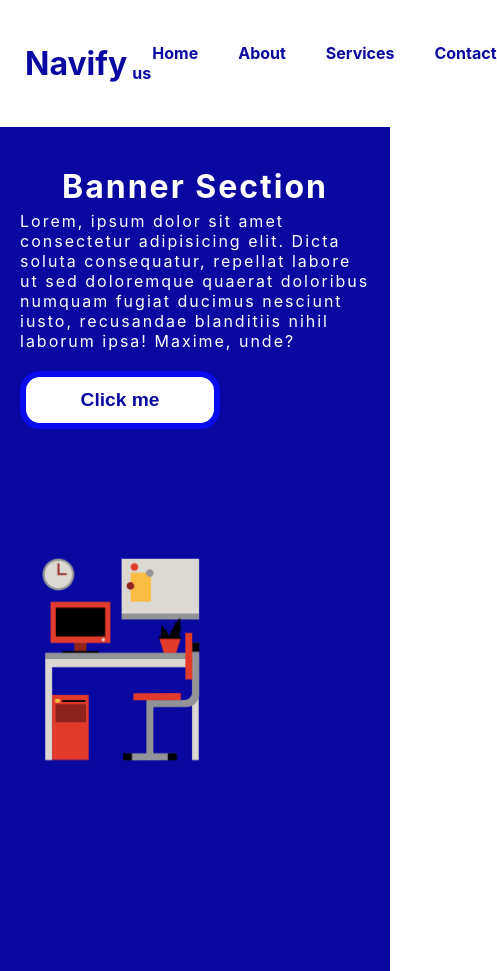
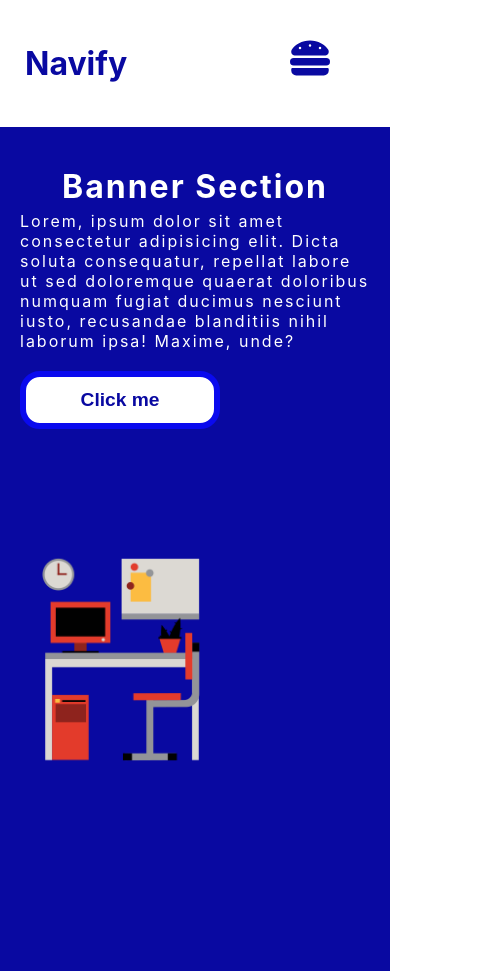
Before and after one commit to Bola-coder/Frontend-Two-Class, a React (Create React App) app in the folder Abolarinwa/frontend-two/: page / in a window 390 px wide. Shown: the whole page, 497 px wide, since content can reach past the window. Built offline with nearby package versions, Linux system fonts and the light colour scheme.

Commit message:
FInished version of Navify"

```diff
--- a/Abolarinwa/frontend-two/src/components/project navbar/Navbar.jsx
+++ b/Abolarinwa/frontend-two/src/components/project navbar/Navbar.jsx
@@ -1,22 +1,33 @@
-import React from "react";
-import style from './css/navbar.module.css'
-
+import React, { useState } from "react";
+import style from "./css/navbar.module.css";
+import { FaHamburger, FaTimes } from "react-icons/fa";
 
 const Navbar = () => {
+  const [mobile, setMobile] = useState(false);
+
+  const handleMobile = () => {
+    setMobile((prev) => !prev);
+  };
   return (
     <nav className={style.nav}>
       <div className={style.logo}>
         <h1>Navify</h1>
       </div>
-            <div className={style.links}>
+      <div className={mobile ? style.mobile_links : style.links}>
+        <div className={style.hamburger} onClick={handleMobile}>
+          {mobile ? <FaTimes /> : <FaHamburger />}
+        </div>
+        <div
+          className={mobile ? style.mobile_link : style.link}
+          onClick={handleMobile}>
           <a href="#home">Home</a>
           <a href="#about">About</a>
           <a href="#serv">Services</a>
           <a href="#cont">Contact us</a>
-
+        </div>
       </div>
     </nav>
-    )
+  );
 };
 
 export default Navbar;
--- a/Abolarinwa/frontend-two/src/components/project navbar/css/navbar.module.css
+++ b/Abolarinwa/frontend-two/src/components/project navbar/css/navbar.module.css
@@ -1,29 +1,32 @@
-.nav{
+.nav {
   display: flex;
   justify-content: space-between;
   align-items: center;
   background-color: rgb(255, 255, 255);
   padding: 20px;
   height: 15vh;
-
 }
 
-.logo h1{
+.logo h1 {
   color: rgb(9, 9, 161);
   font-size: 2rem;
   padding: 5px;
   cursor: pointer;
 }
 
-.logo h1:hover{
+.logo h1:hover {
   border-left: 4px solid rgb(9, 9, 161);
 }
 
-.links{
+.links {
   margin-right: 40px;
 }
 
-.links a{
+.hamburger {
+  display: none;
+}
+
+.links a {
   padding: 20px;
   font-size: 1rem;
   text-decoration: none;
@@ -31,6 +34,40 @@
   font-weight: bolder;
 }
 
-.links a:hover{
+.links a:hover {
   border-bottom: 3px solid rgb(9, 9, 161);
 }
+
+@media screen and (max-width: 768px) {
+  .hamburger {
+    display: block;
+    font-size: 40px;
+    color: rgb(9, 9, 161);
+  }
+
+  .mobile_links {
+    position: relative;
+  }
+
+  .link {
+    display: none;
+  }
+
+  .mobile_links > .mobile_link {
+    position: absolute;
+    top: 10vh;
+    right: -20px;
+    background: yellow;
+  }
+
+  .mobile_link a {
+    display: block;
+    font-size: 2rem;
+    text-decoration: none;
+    padding: 20px;
+    font-size: 1rem;
+    text-decoration: none;
+    color: rgb(9, 9, 161);
+    font-weight: bolder;
+  }
+}
```
Also changed, not shown: Abolarinwa/frontend-two/src/App.js (+4 -4 lines), Abolarinwa/frontend-two/src/components/Count.jsx (+12 -13 lines), Abolarinwa/frontend-two/src/components/project navbar/Banner.jsx (+11 -8 lines). Lines whose indentation alone changed are shown as unchanged.
